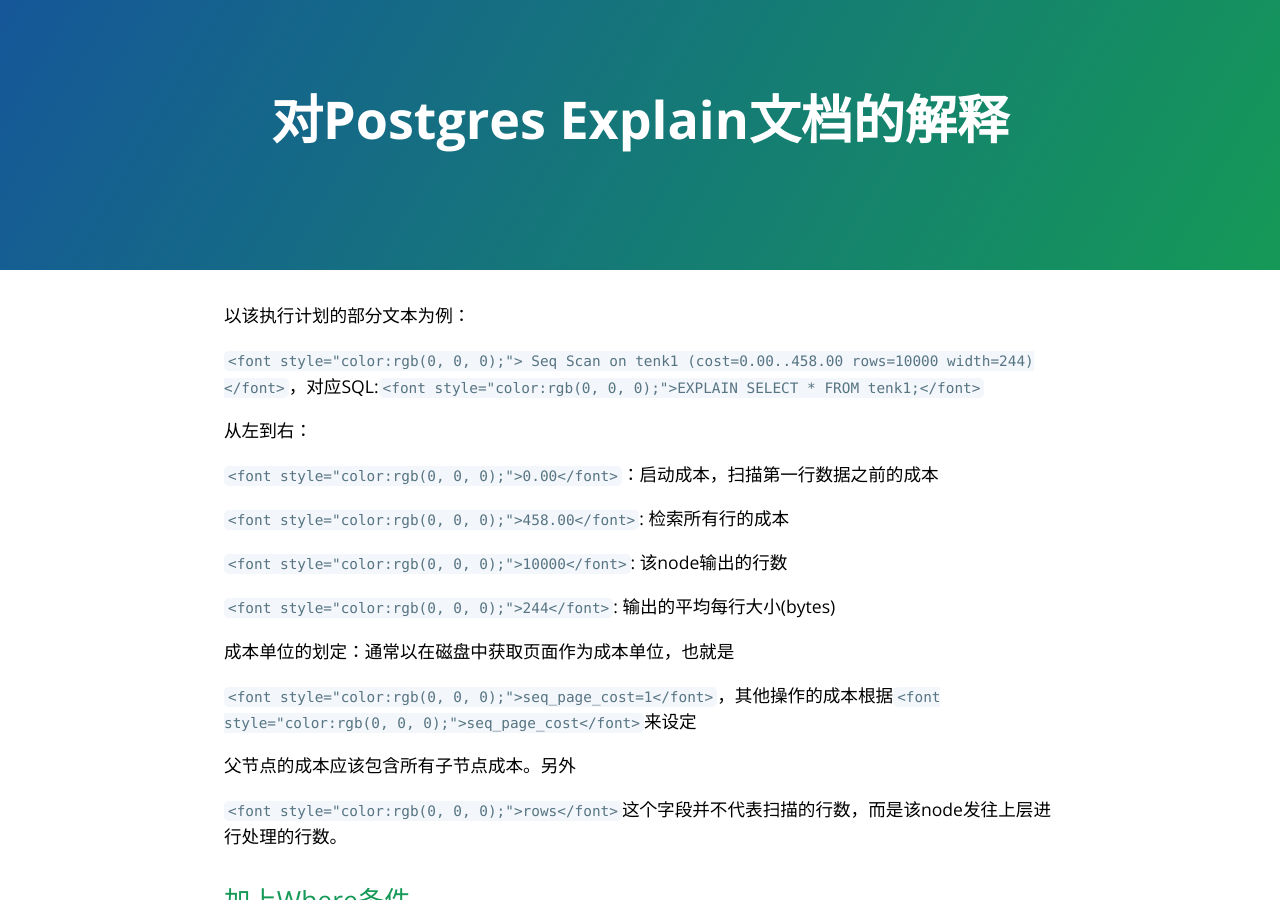
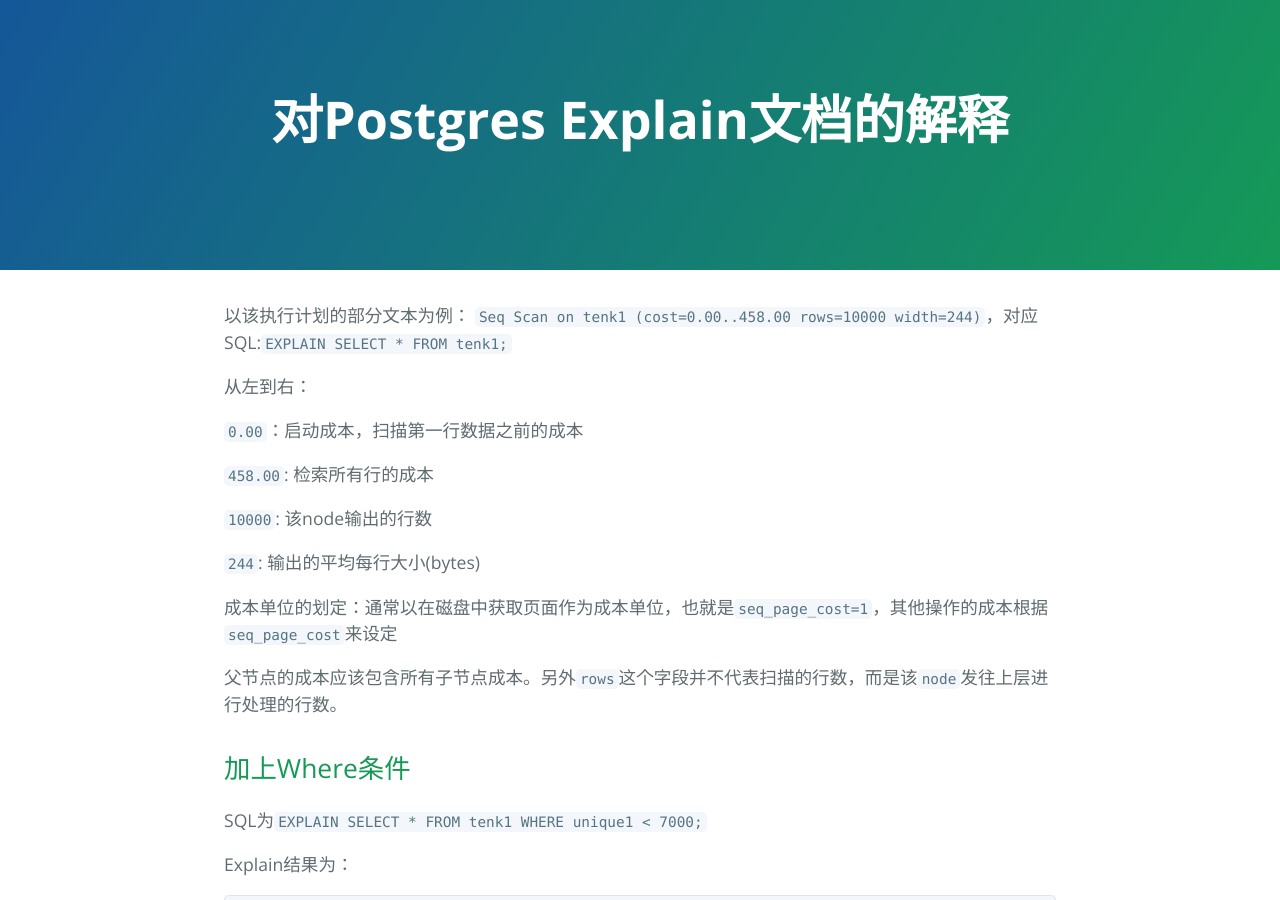
Before and after one commit to patchbrain/patchbrain.github.io, a Jekyll site: the page built from docs/_posts/2024-09-06-对Postgres Explain文档的解释.md, in a window 1280 px wide and 900 px high. Built offline with Jekyll 4.4.1, drawn with Linux system fonts in a browser that asks for light colours; the repository's description, which GitHub fills in, is left out.

Commit message:
fix: 修改格式错误

```diff
--- a/docs/_posts/2024-09-06-对Postgres Explain文档的解释.md
+++ b/docs/_posts/2024-09-06-对Postgres Explain文档的解释.md
@@ -5,25 +5,23 @@
 categories: Postgres
 excerpt: "Postgres的执行计划可以帮助我们查看SQL背后的执行原理，更容易定位SQL中的性能优化点"
 ---
-<font style="color:rgb(0, 0, 0);">以该执行计划的部分文本为例：</font>`<font style="color:rgb(0, 0, 0);"> Seq Scan on tenk1  (cost=0.00..458.00 rows=10000 width=244)</font>`<font style="color:rgb(0, 0, 0);">，对应SQL:</font>`<font style="color:rgb(0, 0, 0);">EXPLAIN SELECT * FROM tenk1;</font>`
+以该执行计划的部分文本为例： `Seq Scan on tenk1  (cost=0.00..458.00 rows=10000 width=244)`，对应SQL:`EXPLAIN SELECT * FROM tenk1;`
 
-<font style="color:rgb(0, 0, 0);">从左到右：</font>
+从左到右：
 
-`<font style="color:rgb(0, 0, 0);">0.00</font>`<font style="color:rgb(0, 0, 0);">：启动成本，扫描第一行数据之前的成本</font>
+`0.00`：启动成本，扫描第一行数据之前的成本
 
-`<font style="color:rgb(0, 0, 0);">458.00</font>`<font style="color:rgb(0, 0, 0);">: 检索所有行的成本</font>
+`458.00`: 检索所有行的成本
 
-`<font style="color:rgb(0, 0, 0);">10000</font>`<font style="color:rgb(0, 0, 0);">: 该node输出的行数</font>
+`10000`: 该node输出的行数
 
-`<font style="color:rgb(0, 0, 0);">244</font>`<font style="color:rgb(0, 0, 0);">: 输出的平均每行大小(bytes)</font>
+`244`: 输出的平均每行大小(bytes)
 
-<font style="color:rgb(0, 0, 0);"></font>
 
-<font style="color:rgb(0, 0, 0);">成本单位的划定：通常以在磁盘中获取页面作为成本单位，也就是</font>`<font style="color:rgb(0, 0, 0);">seq_page_cost=1</font>`<font style="color:rgb(0, 0, 0);">，其他操作的成本根据</font>`<font style="color:rgb(0, 0, 0);">seq_page_cost</font>`<font style="color:rgb(0, 0, 0);">来设定</font>
+成本单位的划定：通常以在磁盘中获取页面作为成本单位，也就是`seq_page_cost=1`，其他操作的成本根据`seq_page_cost`来设定
 
-<font style="color:rgb(0, 0, 0);"></font>
 
-<font style="color:rgb(0, 0, 0);">父节点的成本应该包含所有子节点成本。另外</font>`<font style="color:rgb(0, 0, 0);">rows</font>`<font style="color:rgb(0, 0, 0);">这个字段并不代表扫描的行数，而是该node发往上层进行处理的行数。</font>
+父节点的成本应该包含所有子节点成本。另外`rows`这个字段并不代表扫描的行数，而是该`node`发往上层进行处理的行数。
 
 <h2 id="aTAUS">加上Where条件</h2>
 SQL为`EXPLAIN SELECT * FROM tenk1 WHERE unique1 < 7000;`
```
